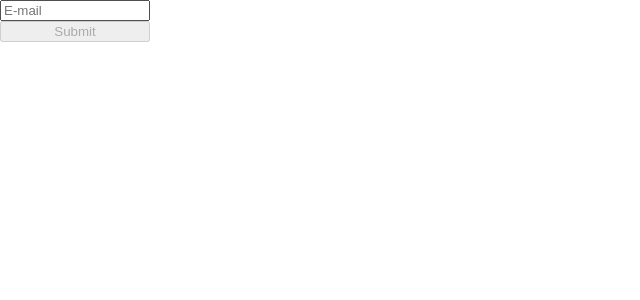
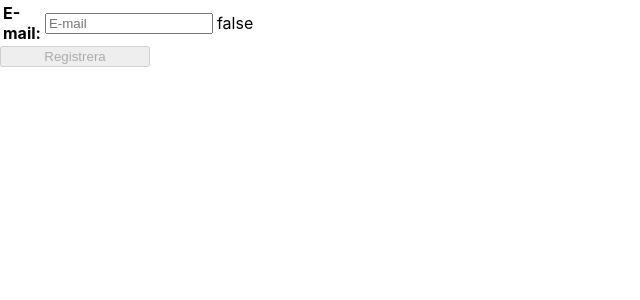
Before and after one commit to c16linst/examensarbete, a React (Create React App) app in the folder React/SimpleForm/react-app/: page / in a window 1280 px wide. Shown: the top 300 px of the page, without its empty margins (0-640 px from the left). Built offline with nearby package versions, Linux system fonts and the light colour scheme.

Commit message:
Fix formatting of form

```diff
--- a/React/SimpleForm/react-app/src/App.js
+++ b/React/SimpleForm/react-app/src/App.js
@@ -43,16 +43,29 @@ class Form extends Component {
 
   render() {
     return (
-      <form style={{display: 'flex', flexDirection: 'column', width: '150px'}} >
+      <form style={{display: 'flex', flexDirection: 'column', width: '150px'}}>
+        <table>
+          <tbody>
+            <tr>
+              <td><label htmlFor="email" style={{fontWeight: 'bold', width: '120px'}}>E-mail:</label></td>
+              <td>
                 <input
                   type="email"
                   name="email"
                   placeholder="E-mail"
+                  style={{width: '160px'}}
                   value={this.state.email}
                   onChange={(e) => this.handleInput(e)}
+                  required
                 />
+              </td>
+              <td>{this.state.emailValid.toString()}</td>
+            </tr>
+          </tbody>
+        </table>
         <input
           type="submit"
+          value="Registrera"
           disabled={!this.state.formValid}
         />
       </form>
```
Lines whose indentation alone changed are shown as unchanged.
